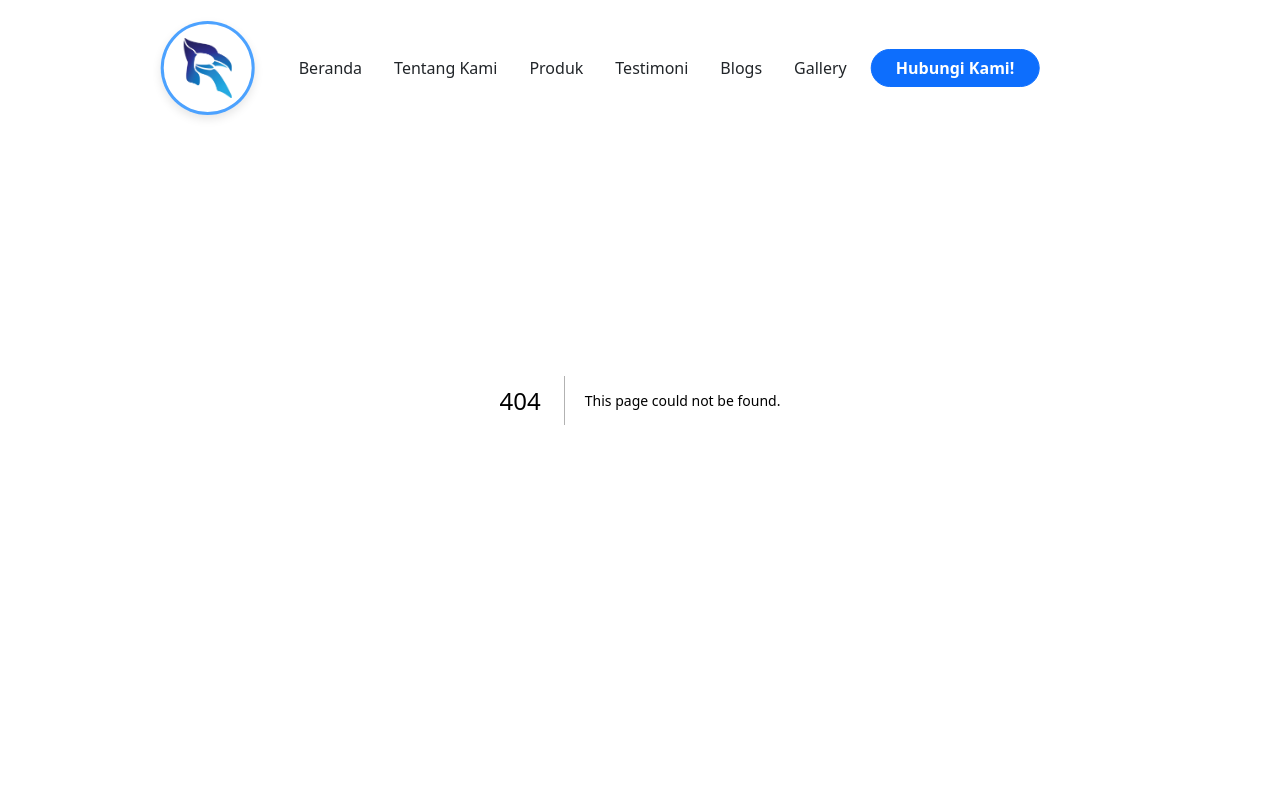
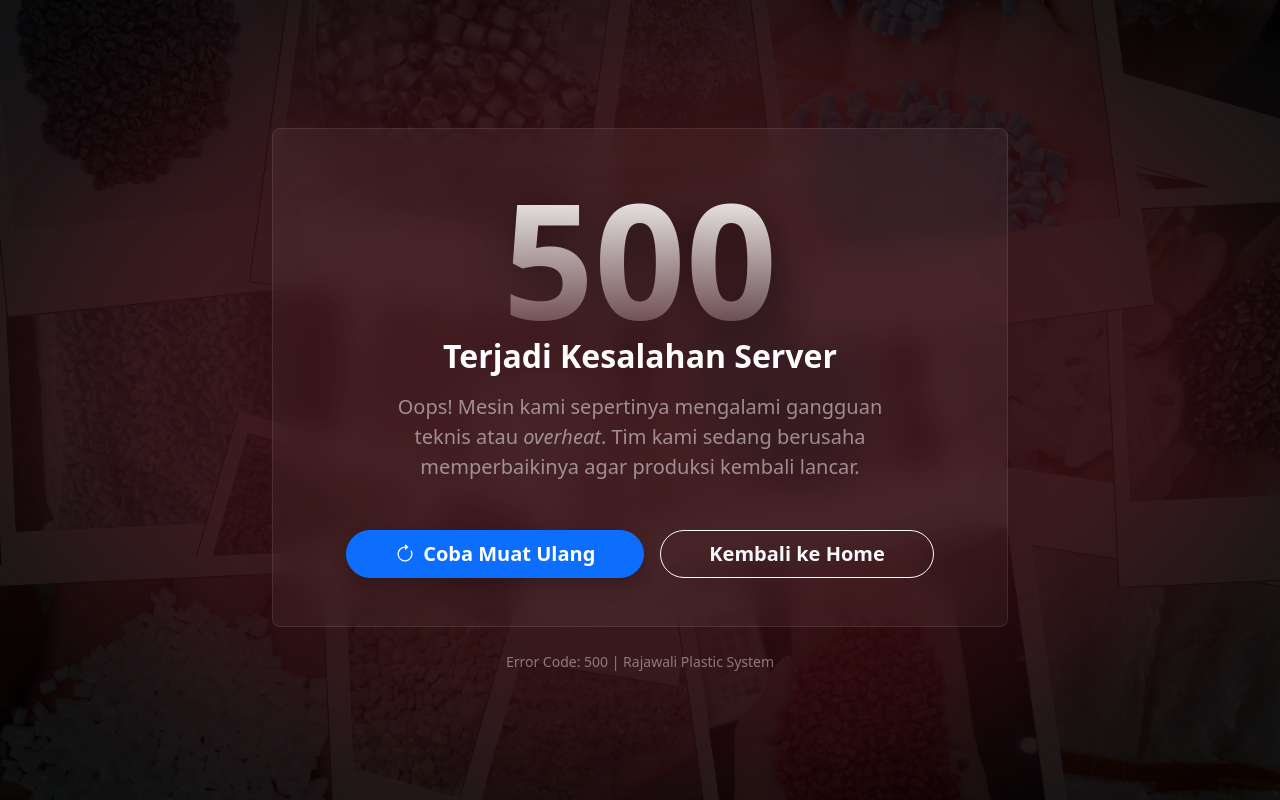
Before and after one commit to NatanaelVineDjapri/RajawaliPlastic, a Next.js app in the folder FrontEnd/: page /500 in a window 1280 px wide. Before the commit this address had no page. Built offline with nearby package versions, Linux system fonts and the light colour scheme.

Commit message:
Add Error 404 and 500 Page

```diff
--- /dev/null
+++ b/FrontEnd/app/500/page.tsx
@@ -0,0 +1,113 @@
+"use client";
+
+import Link from "next/link";
+import Image from "next/image";
+import { useRouter } from "next/navigation";
+
+export default function Custom500() {
+  const router = useRouter();
+
+  const handleRefresh = () => {
+    window.location.reload();
+  };
+
+  return (
+    <div className="position-relative w-100 min-vh-100 d-flex align-items-center justify-content-center overflow-hidden font-sans">
+      <div className="position-absolute top-0 start-0 w-100 h-100 z-0">
+        <Image
+          src="/images/Background_Hero.png"
+          alt="Background Error"
+          fill
+          priority
+          className="object-fit-cover"
+          style={{ objectFit: "cover", objectPosition: "center" }}
+          quality={90}
+        />
+        <div
+          className="position-absolute top-0 start-0 w-100 h-100"
+          style={{ backgroundColor: "rgba(0, 0, 0, 0.8)" }}
+        ></div>
+      </div>
+
+      <div className="container position-relative z-1">
+        <div className="row justify-content-center">
+          <div className="col-12 col-lg-8">
+
+            <div
+              className="p-5 text-center shadow-lg rounded-3 border border-white border-opacity-10"
+              style={{
+                background: "rgba(255, 255, 255, 0.05)",
+                backdropFilter: "blur(15px)",
+                WebkitBackdropFilter: "blur(15px)",
+              }}
+            >
+
+              <div
+                className="position-absolute top-50 start-50 translate-middle rounded-circle"
+                style={{
+                  width: "100vw",
+                  height: "100vh",
+                  backgroundColor: "rgba(220, 53, 69, 0.2)",
+                  filter: "blur(100px)",
+                  zIndex: -1
+                }}
+              ></div>
+
+              <h1
+                className="fw-bolder lh-1 mb-0"
+                style={{
+                  fontSize: "clamp(6rem, 15vw, 10rem)",
+                  background: "linear-gradient(to bottom, #ffffff, rgba(255,200,200,0.2))",
+                  WebkitBackgroundClip: "text",
+                  WebkitTextFillColor: "transparent",
+                  filter: "drop-shadow(0 10px 20px rgba(0,0,0,0.5))"
+                }}
+              >
+                500
+              </h1>
+
+              <h2 className="text-white fw-bold mt-n3 mb-3 fs-2">
+                Terjadi Kesalahan Server
+              </h2>
+
+              <p className="text-white-50 mb-5 fs-5 px-md-5">
+                Oops! Mesin kami sepertinya mengalami gangguan teknis atau <i>overheat</i>.
+                Tim kami sedang berusaha memperbaikinya agar produksi kembali lancar.
+              </p>
+
+              <div className="d-flex flex-column flex-sm-row gap-3 justify-content-center align-items-center">
+
+                <button
+                  onClick={handleRefresh}
+                  className="btn btn-primary btn-lg rounded-pill px-5 fw-bold d-flex align-items-center gap-2 shadow"
+                  style={{ transition: "all 0.3s ease" }}
+                >
+                  <svg xmlns="http://www.w3.org/2000/svg" width="20" height="20" fill="currentColor" viewBox="0 0 16 16">
+                    <path fillRule="evenodd" d="M8 3a5 5 0 1 0 4.546 2.914.5.5 0 0 1 .908-.417A6 6 0 1 1 8 2v1z"/>
+                    <path d="M8 4.466V.534a.25.25 0 0 1 .41-.192l2.36 1.966c.12.1.12.284 0 .384L8.41 4.658A.25.25 0 0 1 8 4.466z"/>
+                  </svg>
+                  Coba Muat Ulang
+                </button>
+
+                <Link
+                  href="/"
+                  className="btn btn-outline-light btn-lg rounded-pill px-5 fw-bold"
+                  style={{ transition: "all 0.3s ease" }}
+                >
+                  Kembali ke Home
+                </Link>
+
+              </div>
+
+            </div>
+          </div>
+        </div>
+
+        <div className="text-center text-white-50 mt-4 small">
+          Error Code: 500 | Rajawali Plastic System
+        </div>
+
+      </div>
+    </div>
+  );
+}
--- /dev/null
+++ b/FrontEnd/app/[...missing]/page.tsx
@@ -0,0 +1,6 @@
+// app/[...missing]/page.tsx
+import { redirect } from "next/navigation";
+
+export default function CatchAll() {
+  redirect("/404");
+}
--- a/FrontEnd/app/layout.tsx
+++ b/FrontEnd/app/layout.tsx
@@ -26,11 +26,11 @@ export default function RootLayout({
   const pathname = usePathname();
   const isAuthPage = pathname.startsWith("/auth");
   const isAdminPage = pathname.startsWith("/dashboard");
-
+  const isSystemPage = pathname === "/404" || pathname === "/not-found" ||pathname === "/500" || pathname === "/error";
   return (
     <html lang="en">
       <body className={`${geistSans.variable} ${geistMono.variable}`}>
-        {!isAuthPage && !isAdminPage && (
+        {!isAuthPage && !isAdminPage &&  !isSystemPage &&(
           <>
             <Navbar />
             <MobileNavbar />
--- a/FrontEnd/package.json
+++ b/FrontEnd/package.json
@@ -10,6 +10,7 @@
   },
   "dependencies": {
     "@emailjs/browser": "^4.4.1",
+    "@heroicons/react": "^2.2.0",
     "bootstrap": "^5.3.8",
     "chart.js": "^4.5.1",
     "framer-motion": "^12.23.24",
```
Also changed, not shown: FrontEnd/app/404/page.tsx (added, +108 -0 lines), 1 other file (tests, documents, lock files or other folders).
